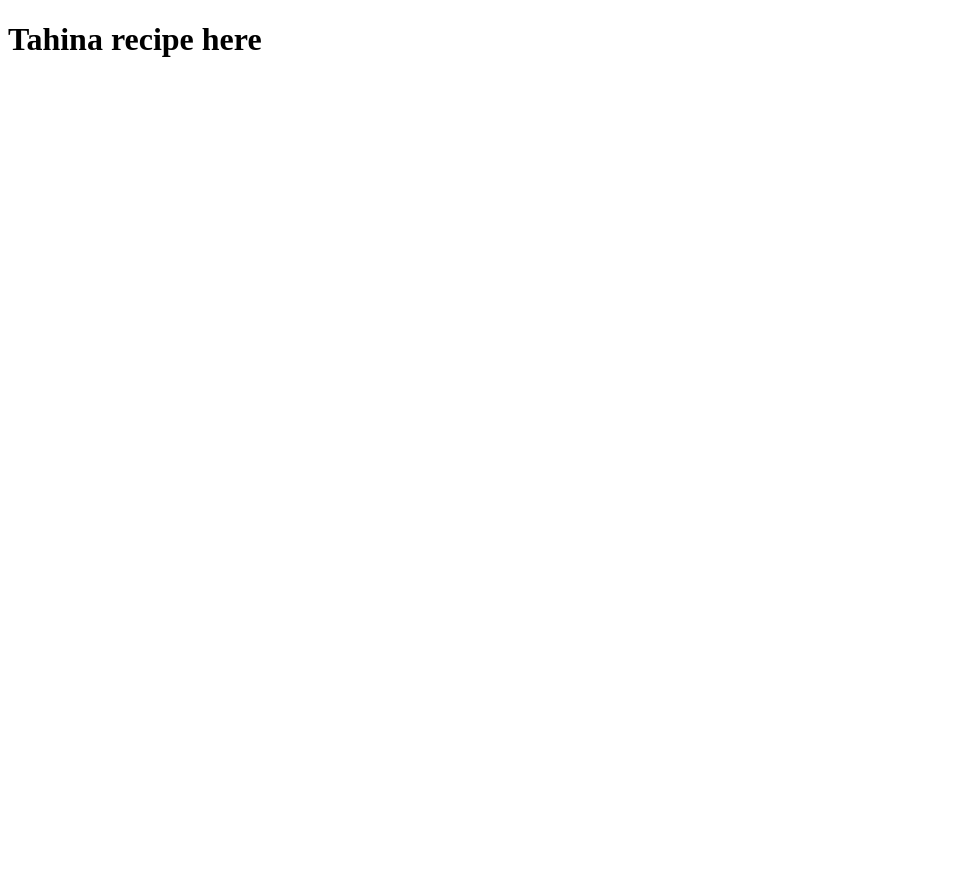
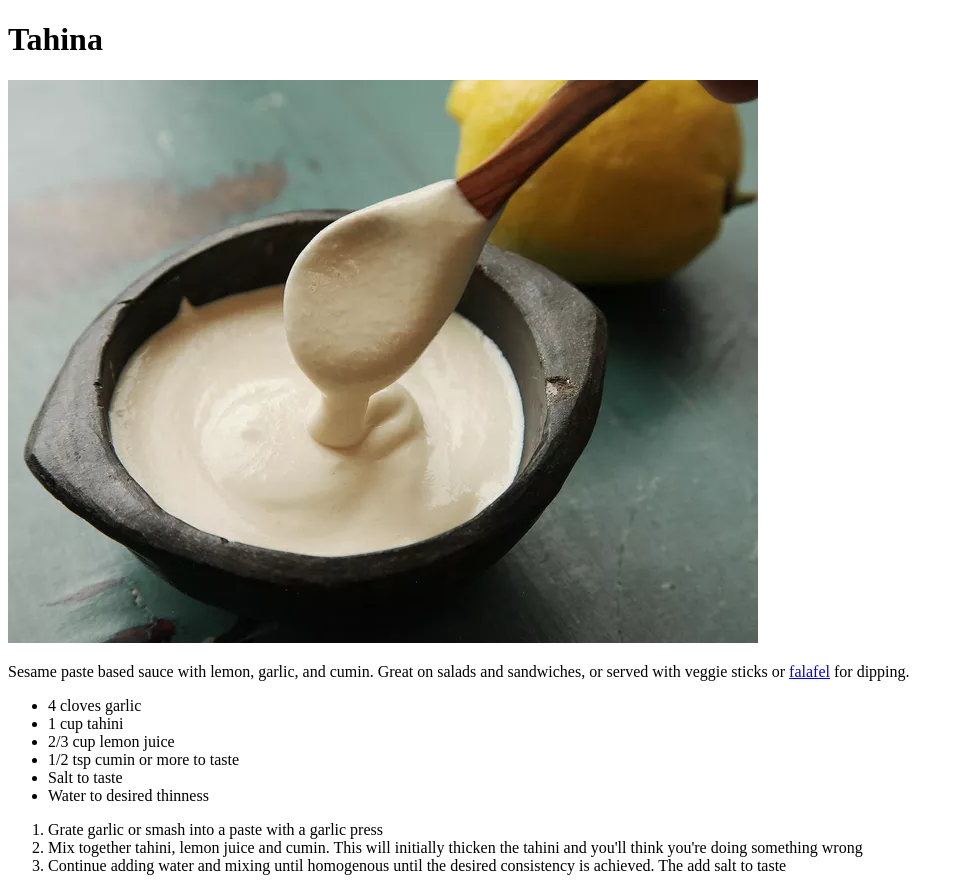
Before and after one commit to mike-nobius/odin-recipes, a plain HTML site: page recipes/tahina.html in a window 1280 px wide. Shown: the whole page, without its empty margins (0-964 px from the left). Before the commit the page ends 800 px from the top, so only its background shows below. Drawn offline with Linux system fonts and the light colour scheme.

Commit message:
added more recipes and pictures

```diff
--- a/recipes/tahina.html
+++ b/recipes/tahina.html
@@ -6,6 +6,28 @@
     <title>Tahina</title>
 </head>
 <body>
-    <h1>Tahina recipe here</h1>
+    <h1>Tahina</h1>
+    <img src="tahini.webp" alt="tahina paste">
+    <p>Sesame paste based sauce with lemon, garlic, and cumin. Great on salads and sandwiches, or served with veggie sticks or <a href="./falafel.html">falafel</a> for dipping.
+    </p>
+
+    <div id="ingredients">
+        <ul id="ingredients">
+            <li>4 cloves garlic</li>
+            <li>1 cup tahini</li>
+            <li>2/3 cup lemon juice</li>
+            <li>1/2 tsp cumin or more to taste</li>
+            <li>Salt to taste</li>
+            <li>Water to desired thinness</li>
+        </ul>
+    </div>
+
+    <div id="method">
+        <ol>
+            <li>Grate garlic or smash into a paste with a garlic press</li>
+            <li>Mix together tahini, lemon juice and cumin. This will initially thicken the tahini and you'll think you're doing something wrong</li>
+            <li>Continue adding water and mixing until homogenous until the desired consistency is achieved. The add salt to taste</li>
+        </ol>
+    </div>
 </body>
 </html>
```
Also changed, not shown: recipes/pickledOnions.html (+16 -1 lines), recipes/toum.html (+25 -1 lines), recipes/pickled-red-onions-1500-12.webp (added), recipes/tahini.webp (added), recipes/toum.webp (added).
